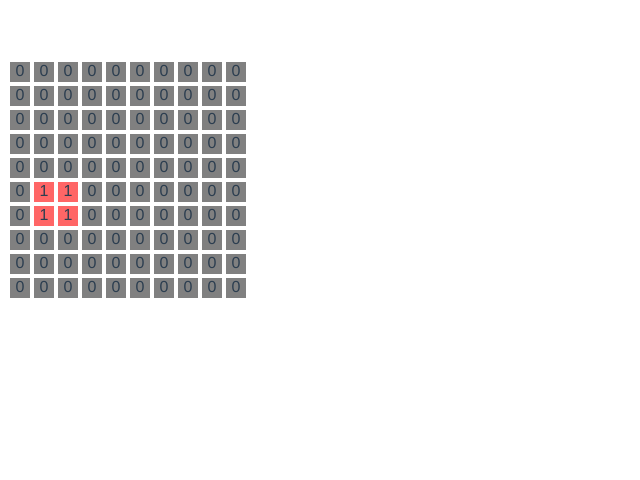
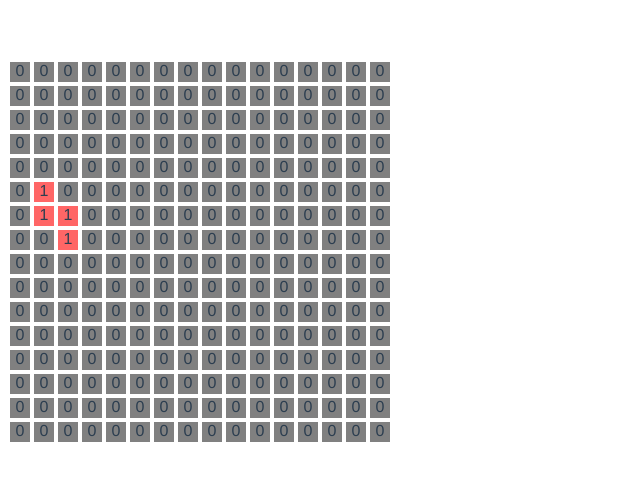
Before and after one commit to qinran0423/tetris-vue3, a Vue app: page / in a window 1280 px wide. Shown: the top 480 px of the page, without its empty margins (0-640 px from the left). Built offline with nearby package versions, Linux system fonts and the light colour scheme.

Commit message:
随机的盒子

```diff
--- a/src/game/box.ts
+++ b/src/game/box.ts
@@ -12,3 +12,39 @@ export class Box {
     ]
   }
 };
+
+
+// 继承
+
+// 组合的开发思想
+const boxInfos = {
+  1: {
+    type: 1,
+    shape: [
+      [1, 1],
+      [1, 1]
+    ]
+  },
+  2: {
+    type: 2,
+    shape: [
+      [1, 0, 0],
+      [1, 1, 0],
+      [0, 1, 0],
+    ]
+  }
+}
+
+
+export function createBox() {
+  const box = new Box()
+
+  const max = Object.keys(boxInfos).length
+  // const type = Math.floor(Math.random() * max) + 1 // 随机
+  const type = 2 // 随机
+
+  const { shape } = boxInfos[type]
+  box.shape = shape
+
+  return box
+}
--- a/src/game/config.ts
+++ b/src/game/config.ts
@@ -1,2 +1,2 @@
-export const gameRow = 10
-export const gameCol = 10
+export const gameRow = 16
+export const gameCol = 16
--- a/src/game/index.ts
+++ b/src/game/index.ts
@@ -1,8 +1,8 @@
 export * from './config'
 
-import { Box } from './box'
+import { createBox } from './box'
 import { hitBottomBoundary, hitBottomBox } from './hit'
-import { addboxToMap, initmap } from './map'
+import { addboxToMap, eliminateLine, initmap } from './map'
 import { render } from './renderer'
 import { addTicker } from './ticker'
 import { intervalTimer } from './utils'
@@ -11,13 +11,12 @@ import { intervalTimer } from './utils'
 let activeBox;
 export function startGame(map) {
   initmap(map)
-  activeBox = new Box()
+  activeBox = createBox()
 
   activeBox.x = 1;
   activeBox.y = 1;
 
   // 1秒执行一次
-  let t = 0;
   let timeInterval = 1000;
 
   const isDown = intervalTimer(timeInterval)
@@ -30,9 +29,19 @@ export function startGame(map) {
 
   addTicker(handlerTicker)
 
-  window.addEventListener('keydown', () => {
+  window.addEventListener('keydown', (e) => {
     // box.y++
-    console.log('keydown');
+    switch (e.code) {
+      case "ArrowLeft":
+        activeBox.x--;
+        break;
+
+      case "ArrowRight":
+        activeBox.x++;
+        break;
+      default:
+        break;
+    }
   })
 
 }
@@ -46,8 +55,9 @@ export function moveDown(box, map) {
   if (hitBottomBoundary(box, map) || hitBottomBox(box, map)) {
     addboxToMap(box, map)
 
+    eliminateLine(map)
     // 碰撞了底部需要一个新的box
-    activeBox = new Box()
+    activeBox = createBox()
 
     return
   }
--- a/src/game/map.ts
+++ b/src/game/map.ts
@@ -21,7 +21,35 @@ export function addboxToMap(box, map) {
       const row = i + box.y;
       const col = j + box.x;
 
-      map[row][col] = -1
+      if (box.shape[i][j] > 0) {
+        map[row][col] = -1
+      }
     }
   }
 }
+export function eliminateLine(map) {
+  // 检测是不是可以消除行
+  // 1. 先获取到所有满行的 索引
+  _eliminateLine(getEliminateLine(map), map);
+
+
+}
+
+function _eliminateLine(lines, map) {
+  const mapCol = map[0].length;
+  // 2. 基于索引做删除 在对应的增加行
+  lines.forEach(n => {
+    map.splice(n, 1);
+    map.unshift(new Array(mapCol).fill(0));
+  });
+}
+
+function getEliminateLine(map) {
+  return map.reduce((r, arr, i) => {
+    const boo = arr.every((v) => v === -1)
+    if (boo) {
+      r.push(i)
+    }
+    return r
+  }, [])
+}
--- a/src/game/renderer.ts
+++ b/src/game/renderer.ts
@@ -2,20 +2,29 @@
 
 export const render = (box, map) => {
 
+  reset(map);
+
+  _render(box, map);
+
+};
+function _render(box: any, map: any) {
+  for (let i = 0; i < box.shape.length; i++) {
+    for (let j = 0; j < box.shape[0].length; j++) {
+      const row = box.y + i;
+      const col = box.x + j;
+      if (box.shape[i][j] > 0) {
+        map[row][col] = 1;
+      }
+    }
+  }
+}
+
+function reset(map: any) {
   for (let i = 0; i < map.length; i++) {
     for (let j = 0; j < map[0].length; j++) {
       if (map[i][j] > 0) {
-        map[i][j] = 0
+        map[i][j] = 0;
       }
     }
   }
-
-  for (let i = 0; i < box.shape.length; i++) {
-    for (let j = 0; j < box.shape[0].length; j++) {
-      const row = box.y + i
-      const col = box.x + j
-      map[row][col] = 1
-    }
-  }
-
-};
+}
```
Also changed, not shown: 1 other file (tests, documents, lock files or other folders).
